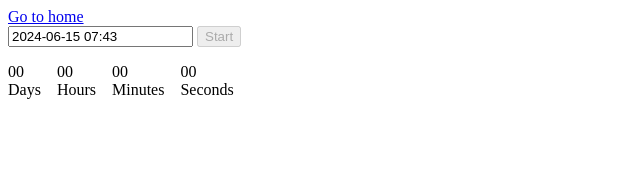
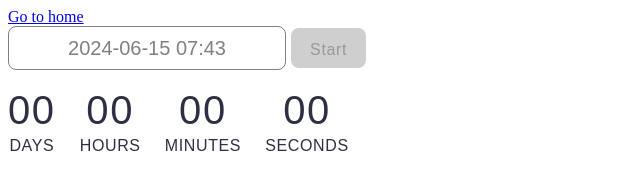
Before and after one commit to svitlanahavrylets/goit-js-hw-10, a website built with Vite: page src/1-timer.html in a window 1280 px wide. Shown: the whole page, without its empty margins (0-640 px from the left). Built offline with nearby package versions, Linux system fonts and the light colour scheme.

Commit message:
timer done

```diff
--- a/src/css/1-timer.css
+++ b/src/css/1-timer.css
@@ -2,13 +2,89 @@
   display: flex;
   flex-direction: column;
   gap: 16px;
+  font-family: 'Montserrat', sans-serif;
+  font-weight: 400;
+  font-size: 16px;
+  line-height: 1.5;
+  letter-spacing: 0.04em;
+  color: #2e2f42;
 }
+#datetime-picker:disabled {
+  border: 1px solid #808080;
+}
+#datetime-picker {
+  border-radius: 8px;
+  width: 272px;
+  height: 40px;
+  background: #fff;
+  border: 1px solid #808080;
+
+  font-size: 20px;
+  text-align: center;
+  color: #808080;
+}
+
+#datetime-picker:hover {
+  border: 1px solid #000;
+}
+#datetime-picker:active {
+  border: 1px solid #4e75ff;
+}
+
 .timer {
   display: flex;
   flex-direction: row;
-  gap: 16px;
+  gap: 24px;
 }
+.value {
+  font-family: 'Montserrat', sans-serif;
+  font-weight: 400;
+  font-size: 40px;
+  line-height: 1.2;
+  letter-spacing: 0.04em;
+  color: #2e2f42;
+}
+.label {
+  font-family: 'Montserrat', sans-serif;
+  font-weight: 400;
+  font-size: 16px;
+  line-height: 1.5;
+  color: #2e2f42;
+  text-transform: uppercase;
+}
+
 .field {
   display: flex;
   flex-direction: column;
+  align-items: center;
 }
+.flatpickr-calendar {
+  font-family: 'Montserrat', sans-serif;
+  font-weight: 600;
+  font-size: 16px;
+  text-align: center;
+  color: #333;
+}
+button:disabled {
+  background: #cfcfcf;
+  color: #989898;
+}
+button {
+  font-family: 'Montserrat', sans-serif;
+  font-weight: 500;
+  font-size: 16px;
+  line-height: 1.5;
+  letter-spacing: 0.04em;
+  color: #fff;
+  background: #4e75ff;
+  border-radius: 8px;
+  border-color: transparent;
+  padding: 8px 16px;
+  width: 75px;
+  height: 40px;
+  cursor: pointer;
+}
+
+button:hover {
+  background: #6c8cff;
+}
--- a/src/js/1-timer.js
+++ b/src/js/1-timer.js
@@ -34,9 +34,15 @@ const options = {
       iziToast.show({
         title: 'Error',
         message: 'Please choose a date in the future',
+        backgroundColor: '#ef4040',
+        titleColor: '#fff',
+        titleSize: '16px',
+        progressBarColor: '#B51B1B',
+        position: 'topRight',
       });
       refs.startBtn.disabled = true;
     } else {
+      userSelectedDate = selectedDates[0];
       refs.startBtn.disabled = false;
     }
   },
@@ -47,20 +53,18 @@ flatpickr('#datetime-picker', options);
 refs.startBtn.addEventListener('click', () => {
   intervalId = setInterval(() => {
     const diff = userSelectedDate - Date.now();
-    const time = convertMs(diff);
-
+    if (diff > 0) {
+      const time = convertMs(diff);
+      refs.days.textContent = time.days.toString().padStart(2, '0');
+      refs.hours.textContent = time.hours.toString().padStart(2, '0');
+      refs.minutes.textContent = time.minutes.toString().padStart(2, '0');
+      refs.seconds.textContent = time.seconds.toString().padStart(2, '0');
+    } else {
+      clearInterval(intervalId);
+    }
+    refs.inputEl.disabled = true;
     refs.startBtn.disabled = true;
-    refs.inputEl.disabled = true;
-
-    refs.days.textContent = time.days.toString().padStart(2, '0');
-    refs.hours.textContent = time.hours.toString().padStart(2, '0');
-    refs.minutes.textContent = time.minutes.toString().padStart(2, '0');
-    refs.seconds.textContent = time.seconds.toString().padStart(2, '0');
   }, 1000);
-
-  setTimeout(() => {
-    clearInterval(intervalId);
-  }, userSelectedDate - Date.now());
 });
 
 function convertMs(ms) {
@@ -85,6 +89,3 @@ function convertMs(ms) {
 console.log(convertMs(2000)); // {days: 0, hours: 0, minutes: 0, seconds: 2}
 console.log(convertMs(140000)); // {days: 0, hours: 0, minutes: 2, seconds: 20}
 console.log(convertMs(24140000)); // {days: 0, hours: 6 minutes: 42, seconds: 20}
-
-// де саме потрібно прописати функцію, яка вказана у ТЗ addLeadingZero(value),
-// під час роботи таймера не можу зробити неактивним інпут
```
